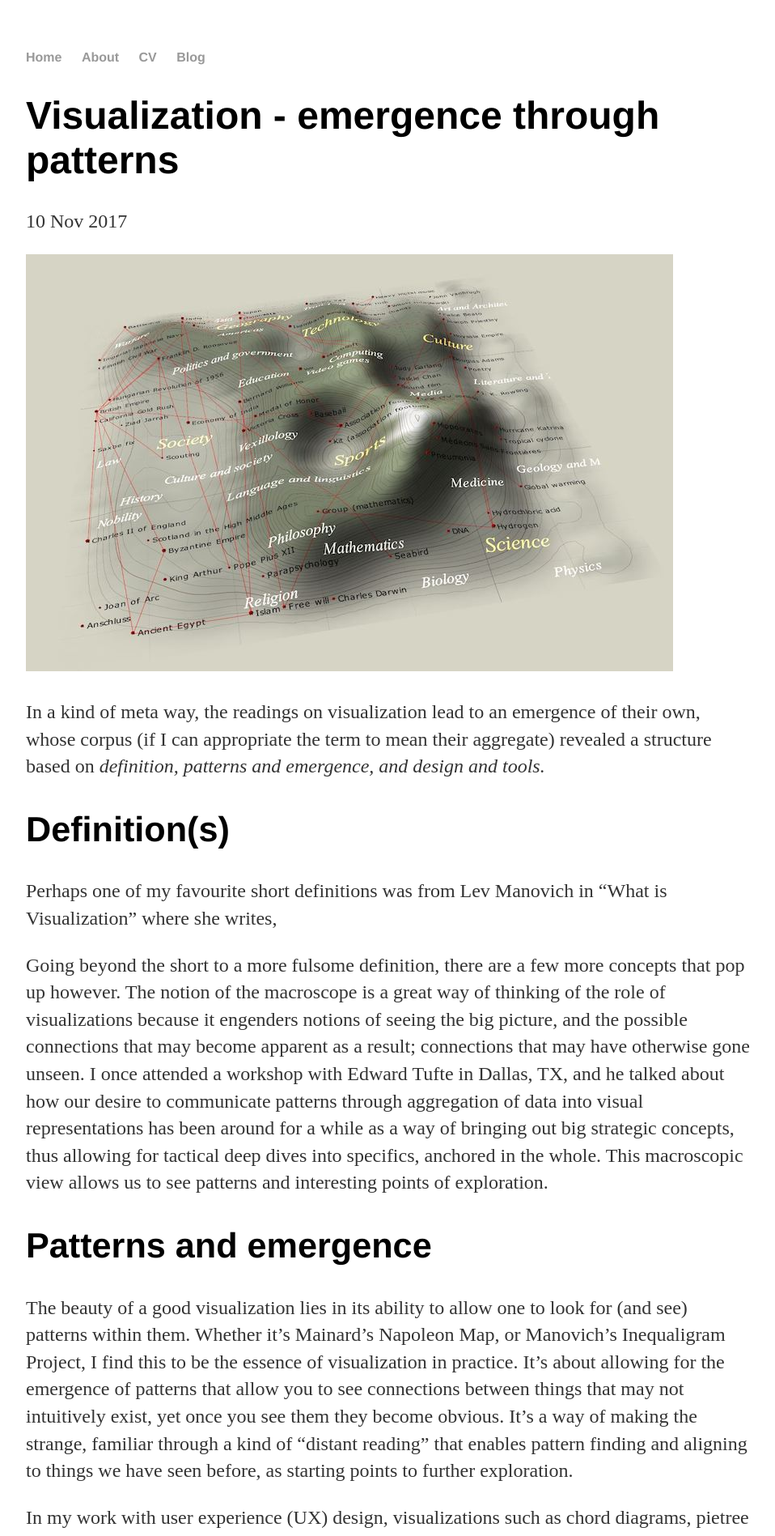
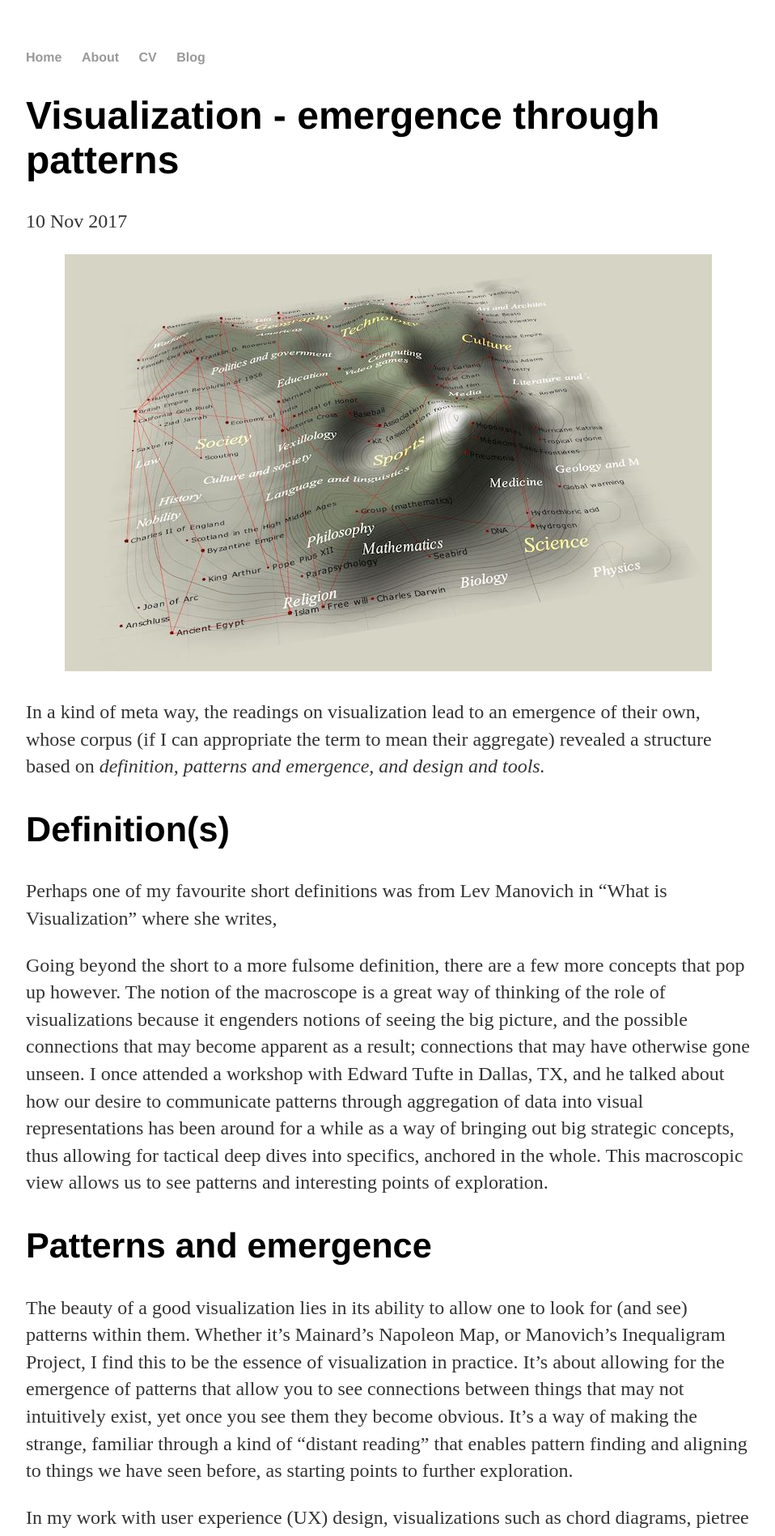
Before and after one commit to thatVargas/thatvargas.github.io, a Jekyll site: the page built from _posts/2017-11-10-visualization.md, in a window 1280 px wide. Shown: the top 1897 px of the page at 81% size, without its empty margins (160-1118 px from the left). Built offline with Jekyll 4.4.1, drawn with Linux system fonts in a browser that asks for light colours.

Commit message:
Update 2017-11-10-visualization.md

```diff
--- a/_posts/2017-11-10-visualization.md
+++ b/_posts/2017-11-10-visualization.md
@@ -4,7 +4,7 @@
 date: 2017-11-10
 ---
 
-![Topographic mac of a variety of knowledge domains, connected by red lines](/images/Self_oraganizing_map_cartography.jpg "Credit: https://upload.wikimedia.org/wikipedia/en/0/07/Self_oraganizing_map_cartography.jpg")
+<span style="display:block;text-align:center">![Topographic mac of a variety of knowledge domains, connected by red lines](/images/Self_oraganizing_map_cartography.jpg "Credit: https://upload.wikimedia.org/wikipedia/en/0/07/Self_oraganizing_map_cartography.jpg")</span>
 
 In a kind of meta way, the readings on visualization lead to an emergence of their own, whose corpus (if I can appropriate the term to mean their aggregate) revealed a structure based on _definition, patterns and emergence, and design and tools._
 
```
